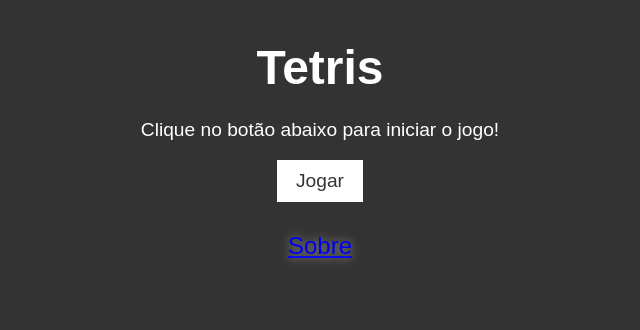
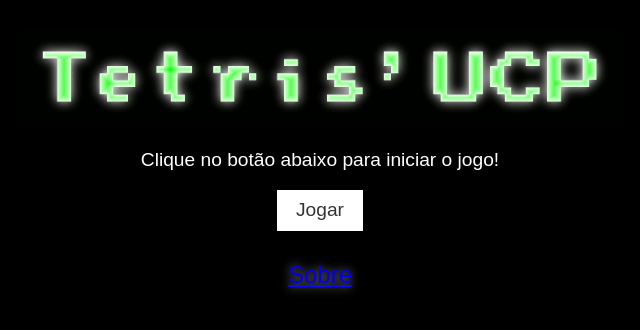
Before and after one commit to Paneraste/Paneraste.github.io, a plain HTML site: page index.html in a window 1280 px wide. Shown: the whole page, without its empty margins (320-960 px from the left). Drawn offline with Linux system fonts and the light colour scheme.

Commit message:
Add files via upload

```diff
--- a/index.html
+++ b/index.html
@@ -5,10 +5,13 @@
   <meta name="viewport" content="width=device-width, initial-scale=1.0">
   <title>Tetris</title>
   <link rel="stylesheet" href="styles.css">
+  <link rel="icon" href="icone.ico" type="x-icon">
 </head>
 <body>
   <div class="container">
-    <h1>Tetris</h1>
+    <div id="logo-container">
+      <img src="logo.gif" alt="Logo" id="logo">
+    </div>
     <p>Clique no botão abaixo para iniciar o jogo!</p>
     <button onclick="window.location.href='game.html'">Jogar</button>
     <div id="sobre">
@@ -16,7 +19,7 @@
     </div>
   </div>
 
-  <!-- Adicione os scripts do Firebase SDK -->
+  <!-- scripts do Firebase SDK -->
   <script src="https://www.gstatic.com/firebasejs/9.6.7/firebase-app.js"></script>
   <script src="https://www.gstatic.com/firebasejs/9.6.7/firebase-firestore.js"></script>
   <script>
--- a/styles.css
+++ b/styles.css
@@ -1,5 +1,5 @@
 body {
-  background-color: #333;
+  background-color: #000000;
   color: #fff;
   font-family: Arial, sans-serif;
   display: flex;
@@ -37,3 +37,13 @@ button:hover {
   text-shadow: 0 0 10px rgba(255, 255, 255, 0.5);
   justify-content: center;
 }
+
+#logo-container {
+  position: relative;
+  z-index: 1;
+  margin-top: 20px;
+}
+
+#logo {
+  width: 600px; /* Ajuste o tamanho conforme necessário */
+}
--- a/stylesG.css
+++ b/stylesG.css
@@ -1,3 +1,4 @@
+
 body {
     display: flex;
     flex-direction: column;
@@ -54,6 +55,7 @@ body {
     margin-bottom: 20px;
     animation: neon 2s ease-in-out infinite;
     box-shadow: 0 0 10px rgb(255, 0, 242);
+    text-align: center;
 }
 
 #score-box p {
@@ -80,6 +82,7 @@ body {
     align-items: center;
     animation: neon 2s ease-in-out infinite;
     box-shadow: 0 0 10px rgb(255, 145, 0);
+    text-align: center;
 }
 
 #record-table p {
@@ -110,6 +113,7 @@ body {
     display: flex;
     justify-content: center;
     margin-top: 20px;
+    scale: 1.3;
 }
 
 .control-button {
```
Also changed, not shown: about.html (+1 -1 lines), game.html (+2 -1 lines), icone.ico (added).
